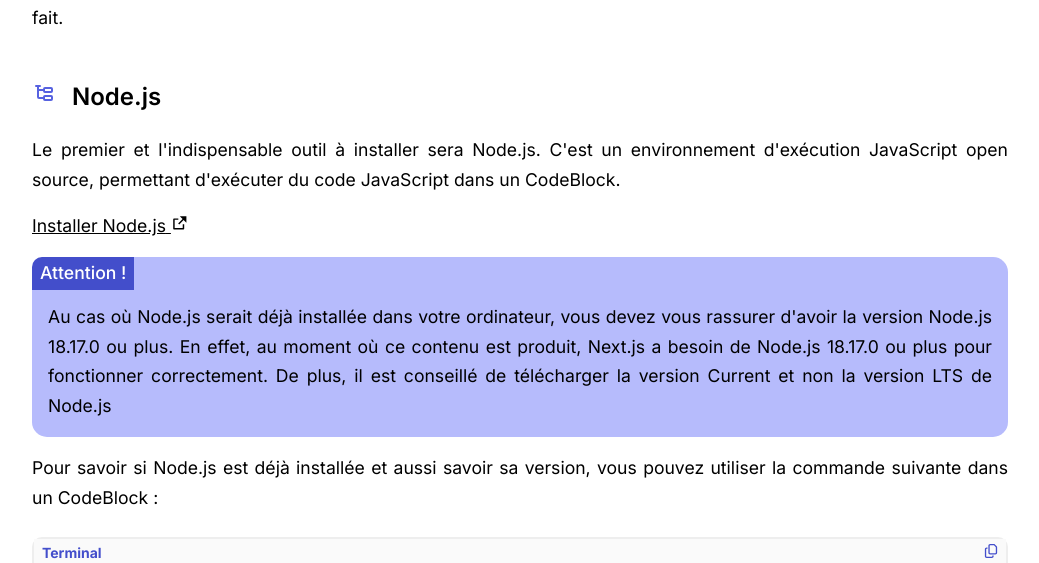
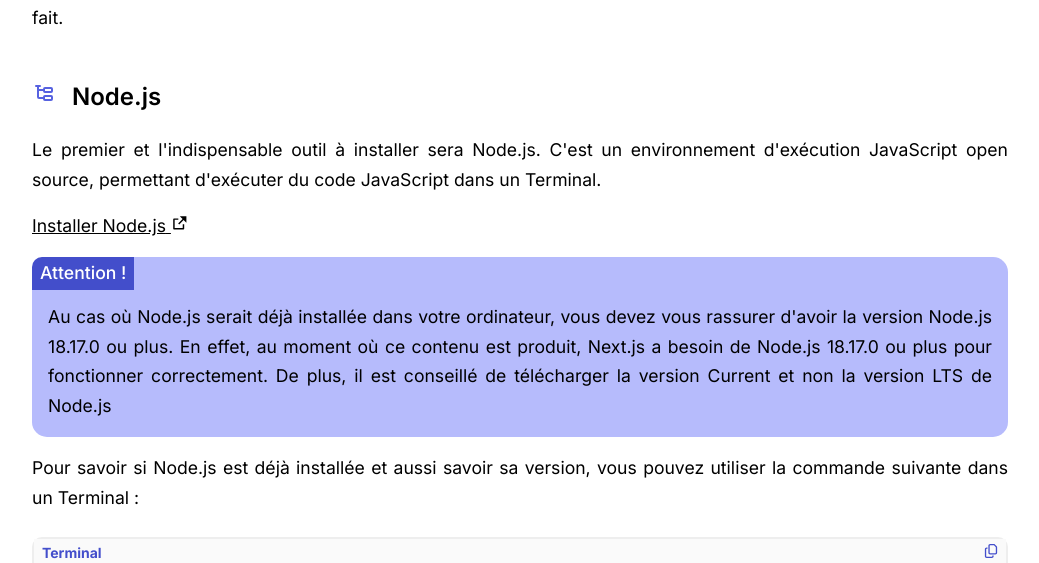
Before and after one commit to SedricOuambo/programmation_web_avance, a Next.js app: page /module1 in a window 1280 px wide. Shown: the part 3401-3964 px from the top of the page, without its empty margins (120-1159 px from the left). Built offline with nearby package versions, Linux system fonts and the light colour scheme.

Commit message:
terminal

```diff
--- a/components/ContenuModule1.jsx
+++ b/components/ContenuModule1.jsx
@@ -179,7 +179,7 @@
             title='Node.js'
         />
         <Paragraphe
-            contenu="Le premier et l'indispensable outil à installer sera Node.js. C'est un environnement d'exécution JavaScript open source, permettant d'exécuter du code JavaScript dans un CodeBlock."
+            contenu="Le premier et l'indispensable outil à installer sera Node.js. C'est un environnement d'exécution JavaScript open source, permettant d'exécuter du code JavaScript dans un Terminal."
         />
         <LienExterne
             url='https://nodejs.org/en/download/current'
@@ -190,7 +190,7 @@
             contenu="Au cas où Node.js serait déjà installée dans votre ordinateur, vous devez vous rassurer d'avoir la version Node.js 18.17.0 ou plus. En effet, au moment où ce contenu est produit, Next.js a besoin de Node.js 18.17.0 ou plus pour fonctionner correctement. De plus, il est conseillé de télécharger la version Current et non la version LTS de Node.js"
         />
         <Paragraphe
-            contenu="Pour savoir si Node.js est déjà installée et aussi savoir sa version, vous pouvez utiliser la commande suivante dans un CodeBlock :"
+            contenu="Pour savoir si Node.js est déjà installée et aussi savoir sa version, vous pouvez utiliser la commande suivante dans un Terminal :"
         />
         <CodeBlock
             // contenu='node --version'
@@ -322,8 +322,8 @@
         <DescriptionProjet />
         <Titre2 title='Créer un projet react avec Next.js' />
         <Item
-            item='Ouvrir un CodeBlock'
-            description=" : Faire un clic droit à l'emplacement où l'on souhaite créer le projet. Puis cliquer sur 'Ouvrir dans un CodeBlock'"
+            item='Ouvrir un Terminal'
+            description=" : Faire un clic droit à l'emplacement où l'on souhaite créer le projet. Puis cliquer sur 'Ouvrir dans un Terminal'"
         />
         <Item
             item='Saisir la commande qui suit'
@@ -369,7 +369,7 @@
             title="Tester le fonctionnement de l'application"
         />
         <Paragraphe
-            contenu="Pour tester le fonctionnement de l'application, il suffit de saisir les commandes qui vont suivre dans le CodeBlock. La première commande nous permettra de nous positionner dans le dossier de notre projet bilio-app et la deuxième permettra d'exécuter l'application."
+            contenu="Pour tester le fonctionnement de l'application, il suffit de saisir les commandes qui vont suivre dans le Terminal. La première commande nous permettra de nous positionner dans le dossier de notre projet bilio-app et la deuxième permettra d'exécuter l'application."
         />
         <CodeBlock type='terminal' contenu='cd biblio-app' langage='jsx' />
         <CodeBlock type='terminal' contenu='npm run dev' langage='jsx' />
```
